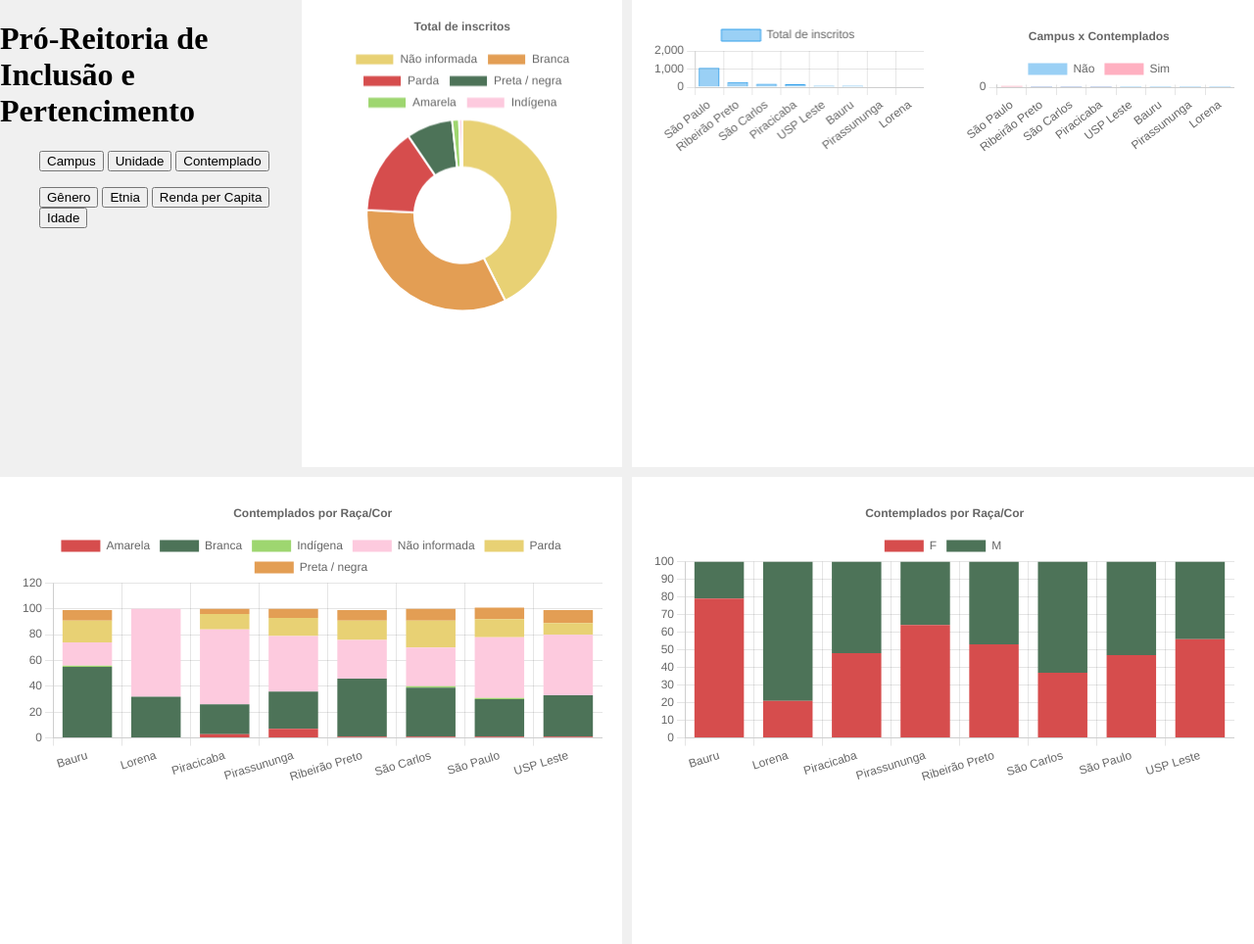
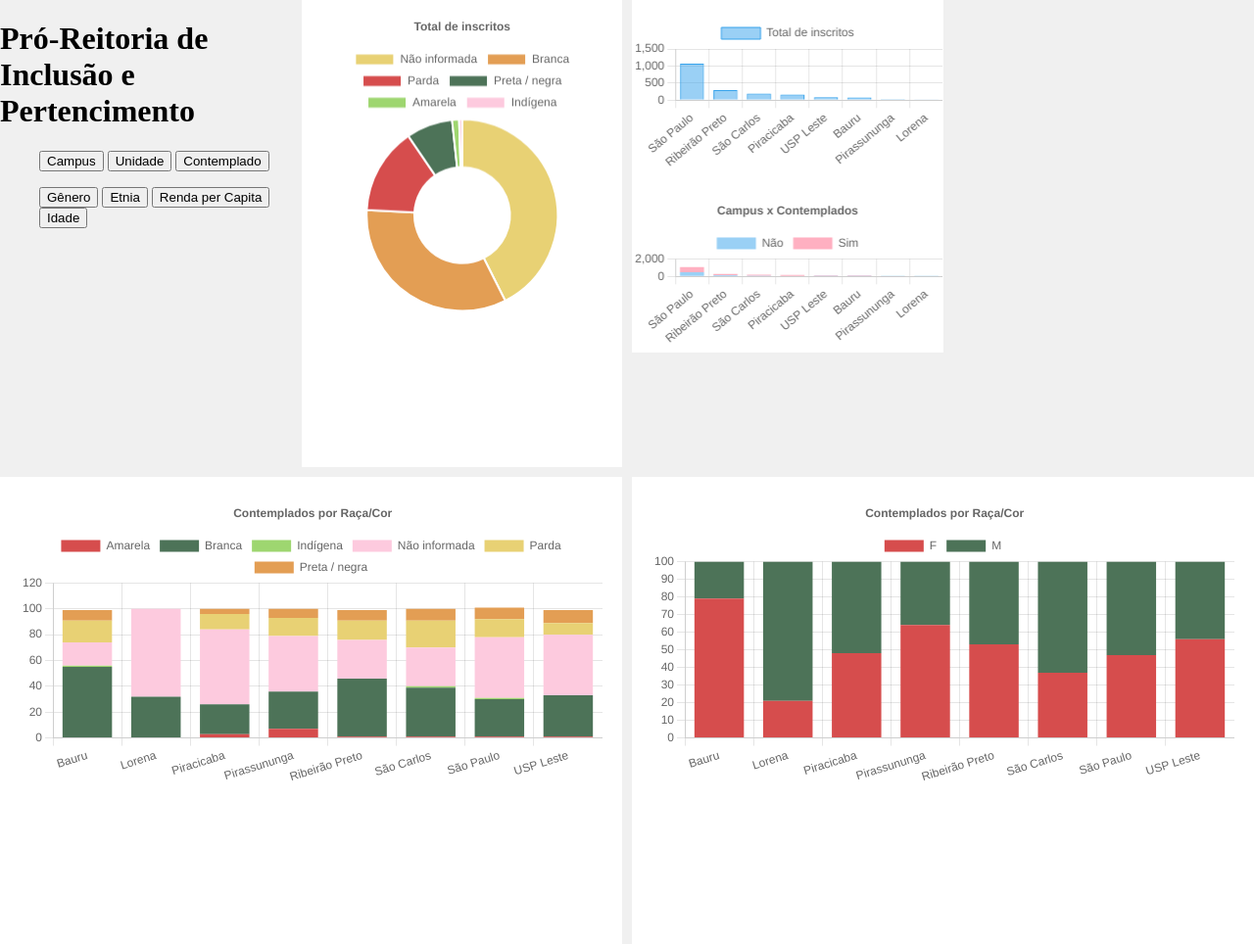
Before and after one commit to louzeiro/coronaDash, a Django app: page / in a window 1280 px wide. Shown: the whole page at 98% size. Run offline with Django 3.2, Linux system fonts and the light colour scheme; parts of the project's set-up code (start-up, migrations or seed data) failed here and were passed over.

Commit message:
corrigindo o layout

```diff
--- a/template/index.html
+++ b/template/index.html
@@ -24,6 +24,35 @@
 
         }
 
+        .area {
+            width: 50%;
+            height: 45vh;
+            margin-bottom: 20px;
+            position: relative;
+            background-color: white;
+        }
+
+        .sub-area {
+            width: 100%;
+            height: 200%;
+            margin: 0px;
+            text-align: center;
+            position: absolute;
+            left: 50%;
+            transform: translateX(-50%);
+
+        }
+
+        #sub-area1 {
+            top: 5%;
+        }
+
+        #sub-area2 {
+            top: 55%;
+
+
+        }
+
         body {
             margin: 0;
             padding: 0;
@@ -45,7 +74,6 @@
         canvas {
             max-width: 100%;
             height: 457px;
-            /* Set height to 457px for all canvas elements */
             display: block;
             box-sizing: border-box;
             width: 100%;
@@ -68,6 +96,7 @@
         }
     </style>
 
+
 </head>
 
 <body>
@@ -88,16 +117,19 @@
                         <button onclick="showChart('chart6')">Renda per Capita</button>
                         <button onclick="showChart('chart7')">Idade</button>
                     </p>
-
-
                 </ul>
             </nav>
         </div>
         <div class="half-chart"><canvas id="myChart4"></canvas></div>
     </div>
-    <div class="mycontainer">
-        <div class="chart"><canvas id="myChart"></canvas></div>
-        <div class="chart"><canvas id="myChart2"></canvas></div>
+
+    <div class="area">
+        <div class="sub-area" id="sub-area1">
+            <canvas id="myChart"></canvas>
+        </div>
+        <div class="sub-area" id="sub-area2">
+            <canvas id="myChart2"></canvas>
+        </div>
     </div>
 
 
```
